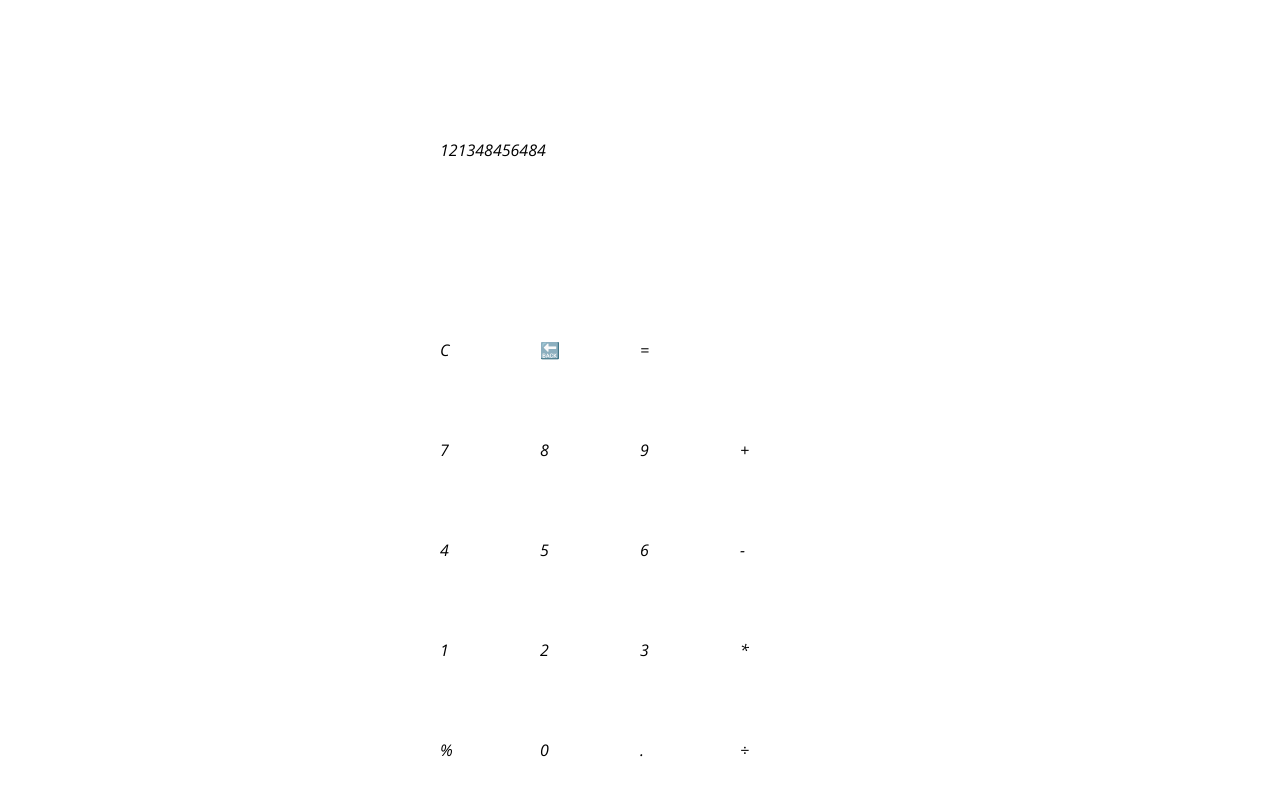
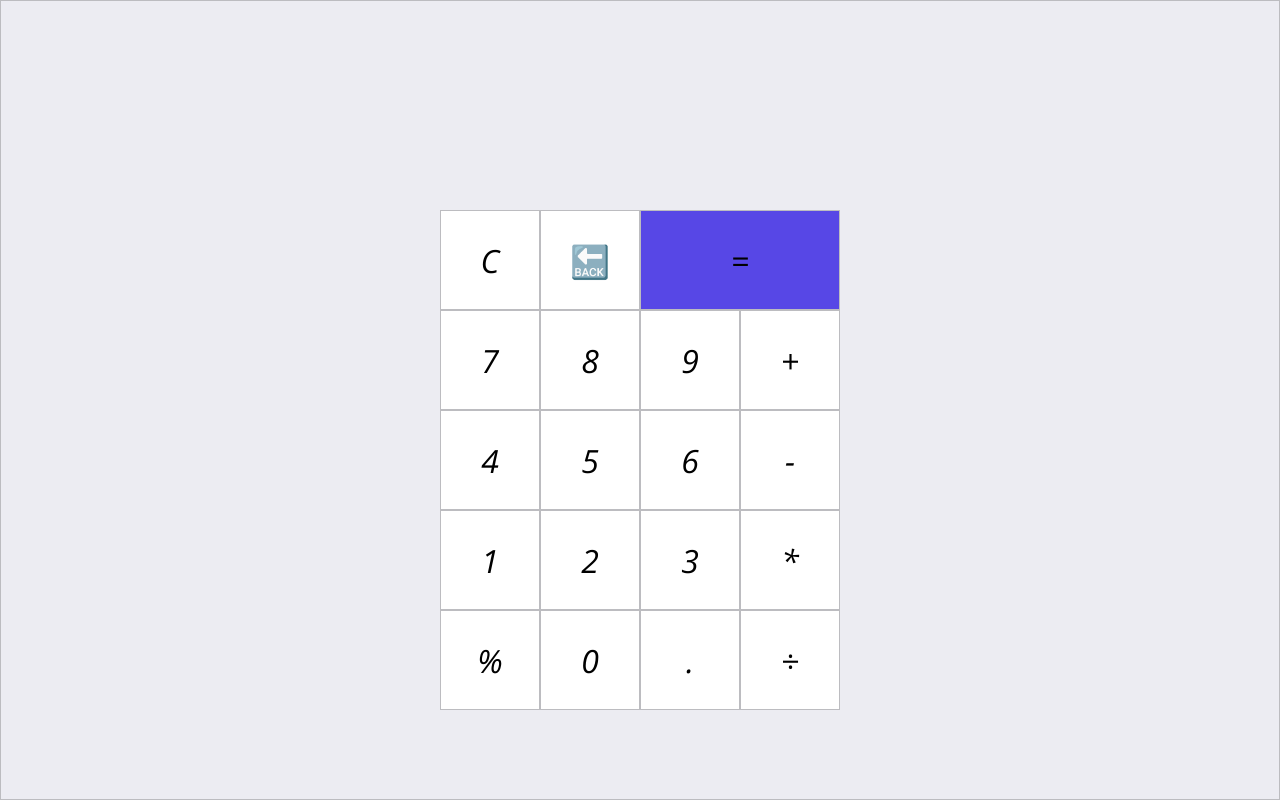
Before and after one commit to raphaelmmachado/calculator, a plain HTML site: page index.html in a window 1280 px wide. Drawn offline with nearby package versions, Linux system fonts and the light colour scheme.

Commit message:
calculator

```diff
--- a/index.html
+++ b/index.html
@@ -10,29 +10,28 @@
 </head>
 <body>
     <div class="container">
-        <div class="output">
-            121348456484
+        <div class="output" data-output>
+
         </div>
-        <buttons data-clear>C</buttons>
-
-        <buttons data-erase>🔙</buttons>
-        <buttons class="span2" data-equal>=</buttons>
-        <buttons data-number>7</buttons>
-        <buttons data-number>8</buttons>
-        <buttons data-number>9</buttons>
-        <buttons data-add>+</buttons>
-        <buttons data-number>4</buttons>
-        <buttons data-number>5</buttons>
-        <buttons data-number>6</buttons>
-        <buttons data-sub>-</buttons>
-        <buttons data-number>1</buttons>
-        <buttons data-number>2</buttons>
-        <buttons data-number>3</buttons>
-        <buttons data-mult>*</buttons>
-        <buttons data-percent>%</buttons>
-        <buttons data-number>0</buttons>
-        <buttons data-point>.</buttons>
-        <buttons data-div>÷</buttons>
+        <buttons class="buttons"data-clear>C</buttons>
+        <buttons class="buttons"data-erase>🔙</buttons>
+        <buttons class="buttons span2" id="equal" data-equal>=</buttons>
+        <buttons class="buttons" data-number>7</buttons>
+        <buttons class="buttons" data-number>8</buttons>
+        <buttons class="buttons" data-number>9</buttons>
+        <buttons class="buttons"data-add>+</buttons>
+        <buttons class="buttons" data-number>4</buttons>
+        <buttons class="buttons" data-number>5</buttons>
+        <buttons class="buttons" data-number>6</buttons>
+        <buttons class="buttons" data-sub>-</buttons>
+        <buttons class="buttons" data-number>1</buttons>
+        <buttons class="buttons" data-number>2</buttons>
+        <buttons class="buttons" data-number>3</buttons>
+        <buttons class="buttons" data-mult>*</buttons>
+        <buttons class="buttons" data-percent>%</buttons>
+        <buttons class="buttons" data-number>0</buttons>
+        <buttons class="buttons" data-point>.</buttons>
+        <buttons class="buttons" data-div>÷</buttons>
     </div>
 
 </body>
--- a/script.js
+++ b/script.js
@@ -1 +1,30 @@
-const numbers = document.querySelectorAll("[data-number]")
+const buttons = Array.from(document.getElementsByClassName("buttons"));
+const output = document.querySelector("[data-output]");
+
+buttons.map(button => {
+    button.addEventListener('click', e => {
+        switch (e.target.innerText) {
+            case 'C':
+                output.textContent = "";
+                break;
+            case "🔙":
+                if(output.textContent){
+                output.textContent = output.textContent.slice(0, -1);
+            }
+            break;
+            case '÷':
+                output.textContent += '/'
+                break;
+            case '=':
+                try{
+                   output.textContent = eval(output.textContent);
+                }
+                catch{
+                    output.textContent = 'Error!'
+                }
+                break;
+            default:
+                output.textContent += e.target.textContent;
+        }
+    })
+})
--- a/style.css
+++ b/style.css
@@ -1,26 +1,48 @@
-
 @import url('https://fonts.googleapis.com/css2?family=Open+Sans:ital@1&display=swap');
+:root{
+    --bgc: rgba(233, 234, 240, 0.863)
+}
 *{
     margin: 0;
     box-sizing: border-box;
     font-family: 'Open Sans', sans-serif;
     font-weight: 500;
 }
+body{
+    background-color: var(--bgc);
+}
 .container{
 
+    border: 1px solid rgb(188, 188, 192);
     display: grid;
     justify-content: center;
-
-    align-items: center;
+    align-content: center;
     min-height: 100vh;
     grid-template-columns: repeat(4, 100px);
     grid-template-rows: minmax(120px, auto) repeat(5, 100px);
 
 }
+.buttons{
+    display: grid;
+    justify-content: center;
+    align-items: center;
+    border: 1px solid rgb(188, 188, 192);
+    background-color: white;
+    text-align: center;
+    font-size: 2em;
+}
 
 .output{
+    display: flex;
+    justify-content: flex-end;
+    font-size: 2em;
+    text-align: end;
+    overflow:hidden;
     grid-column: 1 / -1;
 }
 .span2{
     grid-column: span 2;
 }
+#equal{
+    background-color: rgb(87, 71, 230);
+}
```
